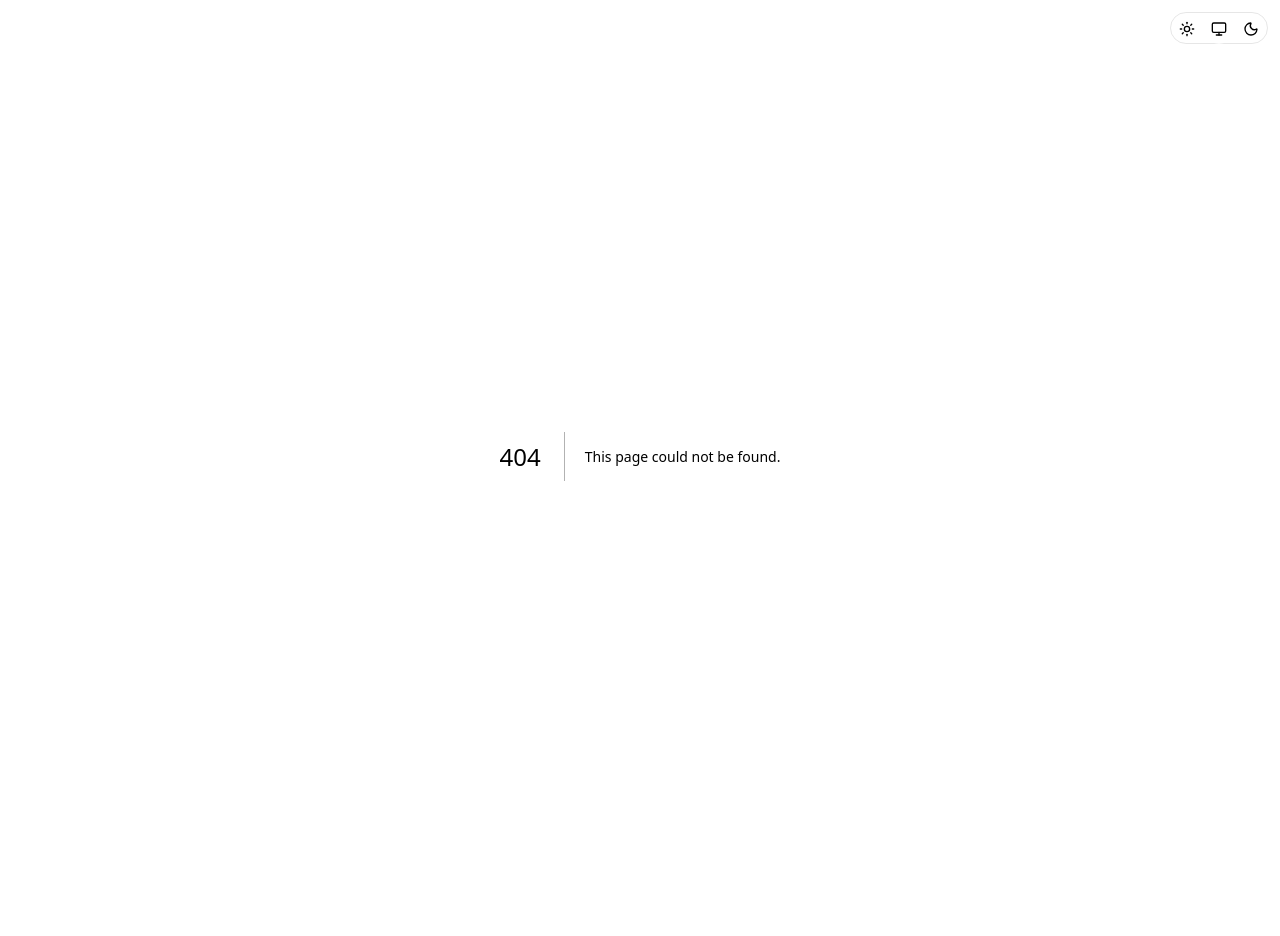
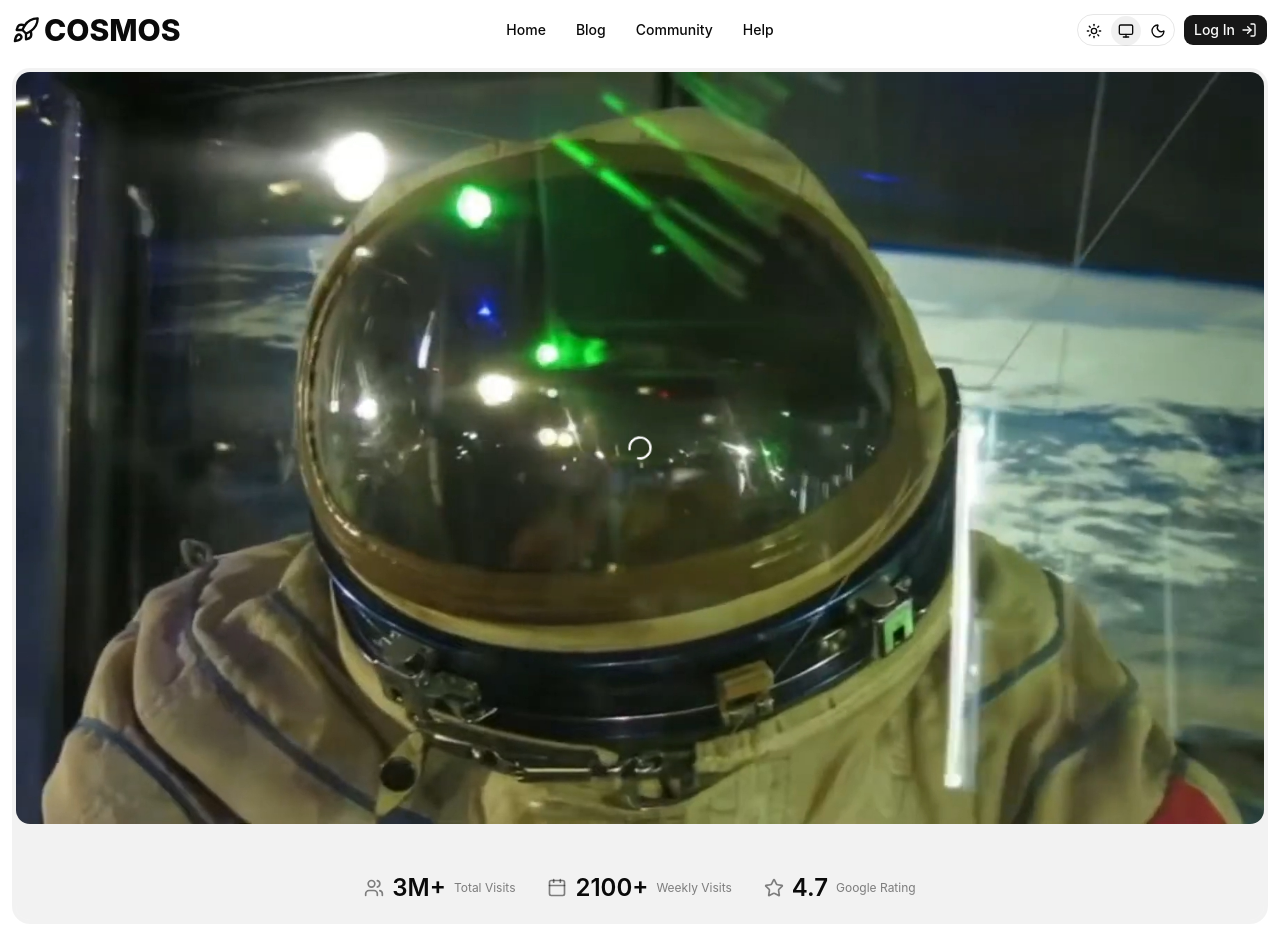
Before and after one commit to AlienTheBetrayer/cosmosmuseum, a Next.js app in the folder app/apps/web/: page /home in a window 1280 px wide. Before the commit this address had no page. Before the commit the page ends 856 px from the top, so only its background shows below. Built offline with nearby package versions, Linux system fonts and the light colour scheme.

Commit message:
youtube player syncing + header better

```diff
--- /dev/null
+++ b/app/apps/web/app/home/page.tsx
@@ -0,0 +1,13 @@
+import { Tags } from "@/components/videoiframe/ui/Tags";
+import BackgroundVideo from "@/components/videoiframe/ui/VideoIFrame";
+
+export default function Home() {
+  return (
+    <div className="w-full h-[110vh] p-4">
+      <div className="flex flex-col gap-2 w-full h-full outline-4 outline-foreground/5 bg-foreground/5 rounded-xl">
+        <BackgroundVideo />
+        <Tags className="grow mx-auto p-4 pt-10" />
+      </div>
+    </div>
+  );
+}
--- a/app/apps/web/app/page.tsx
+++ b/app/apps/web/app/page.tsx
@@ -1,16 +1,3 @@
-import { Tags } from "@/components/videoiframe/ui/Tags";
-import BackgroundVideo from "@/components/videoiframe/ui/VideoIFrame";
+import Home from "@/app/home/page";
 
-export default function Home() {
-  return (
-    <div className="w-full h-[110vh] p-4 overflow-hidden">
-      <div className="grid grid-rows-[9fr_auto] gap-2 w-full h-full outline-4 outline-foreground/5 bg-foreground/5 rounded-xl">
-        <div className="w-full h-full rounded-xl overflow-hidden">
-          <BackgroundVideo />
-        </div>
-
-        <Tags className="grow mx-auto p-4" />
-      </div>
-    </div>
-  );
-}
+export default Home;
--- /dev/null
+++ b/app/apps/web/components/auth/ui/AuthButton.tsx
@@ -0,0 +1,11 @@
+import { Button } from "@/shared/ui";
+import { LogIn } from "lucide-react";
+
+export const AuthButton = () => {
+  return (
+    <Button>
+      <span>Log In</span>
+      <LogIn />
+    </Button>
+  );
+};
--- a/app/apps/web/components/header/ui/Header.tsx
+++ b/app/apps/web/components/header/ui/Header.tsx
@@ -1,12 +1,74 @@
 "use client";
 
+import { AuthButton } from "@/components/auth/ui/AuthButton";
 import { ThemeList } from "@/components/themes/ui/ThemeList";
+import { Button } from "@/shared/ui";
+import { Rocket } from "lucide-react";
+import Link from "next/link";
 
 export const Header = () => {
   return (
-    <header className="sticky top-0 left-0 right-0 p-1 z-1 bg-background/95 backdrop-blur-sm">
-      <nav className="flex w-full mx-auto h-12 p-2 rounded-3xl items-center">
-        <ThemeList className="ml-auto"/>
+    <header className="sticky top-0 left-0 right-0 p-1 z-10 bg-background/95">
+      <nav className="grid grid-cols-3 w-full mx-auto h-12 p-2 rounded-3xl items-center">
+        <Link href="/" className="flex items-center gap-1 justify-self-start">
+          <Rocket className="size-7" />
+          <span className="text-3xl font-extrabold">COSMOS</span>
+        </Link>
+
+        <ul className="flex items-center gap-2 justify-self-center">
+          <li>
+            <Button
+              variant="ghost"
+              render={
+                <Link href="/home">
+                  <span>Home</span>
+                </Link>
+              }
+              nativeButton={false}
+            />
+          </li>
+
+          <li>
+            <Button
+              variant="ghost"
+              render={
+                <Link href="/home">
+                  <span>Blog</span>
+                </Link>
+              }
+              nativeButton={false}
+            />
+          </li>
+
+          <li>
+            <Button
+              variant="ghost"
+              render={
+                <Link href="/home">
+                  <span>Community</span>
+                </Link>
+              }
+              nativeButton={false}
+            />
+          </li>
+
+          <li>
+            <Button
+              variant="ghost"
+              render={
+                <Link href="/home">
+                  <span>Help</span>
+                </Link>
+              }
+              nativeButton={false}
+            />
+          </li>
+        </ul>
+
+        <div className="flex gap-2 items-center justify-self-end">
+          <ThemeList />
+          <AuthButton />
+        </div>
       </nav>
     </header>
   );
--- a/app/apps/web/components/themes/ui/ThemeButton.tsx
+++ b/app/apps/web/components/themes/ui/ThemeButton.tsx
@@ -12,7 +12,7 @@ export const ThemeButton = ({
     <Button
       className={cn(
         "aspect-square rounded-full hover:bg-background/30",
-        isSelected ? "not-hover:bg-background/75" : "",
+        isSelected ? "not-hover:bg-foreground/6" : "",
       )}
       variant="ghost"
       onClick={onClick}
--- a/app/apps/web/components/videoiframe/hooks/useVideoIFrame.ts
+++ b/app/apps/web/components/videoiframe/hooks/useVideoIFrame.ts
@@ -1,12 +1,18 @@
 "use client";
 
-import { useCallback, useMemo, useState } from "react";
+import { useCallback, useEffect, useMemo, useRef, useState } from "react";
 import { YouTubeEvent } from "react-youtube";
 
 export const useVideoIFrame = () => {
+  // states
   const [playing, setPlaying] = useState<boolean>(false);
+
+  // refs
+  const mainPlayer = useRef<YT.Player | null>(null);
+  const ambientPlayer = useRef<YT.Player | null>(null);
+
+  // constants
   const videoId = "2RyoVNMUbpM";
-
   const opts = useMemo(() => {
     return {
       width: "100%",
@@ -27,6 +33,27 @@ export const useVideoIFrame = () => {
     };
   }, [videoId]);
 
+  // syncing
+  useEffect(() => {
+    const interval = setInterval(() => {
+      const main = mainPlayer.current;
+      const ambient = ambientPlayer.current;
+      if (!main || !ambient) return;
+      if (typeof main.getCurrentTime !== "function") return; // guard, player not fully ready
+
+      const mainTime = main.getCurrentTime();
+      const bgTime = ambient.getCurrentTime();
+
+      const drift = Math.abs(mainTime - bgTime);
+      if (drift > 0.35) {
+        ambient.seekTo(mainTime, true);
+      }
+    }, 1000);
+
+    return () => clearInterval(interval);
+  }, []);
+
+  // functions
   const onStateChange = useCallback((event: YouTubeEvent) => {
     event.target.mute();
     event.target.playVideo();
@@ -36,5 +63,23 @@ export const useVideoIFrame = () => {
     }
   }, []);
 
-  return useMemo(() => ({ videoId, opts, onStateChange, playing }), [videoId, opts, onStateChange, playing]);
+  const onMainReady = useCallback((e: YouTubeEvent) => {
+    mainPlayer.current = e.target;
+  }, []);
+
+  const onAmbientReady = useCallback((e: YouTubeEvent) => {
+    ambientPlayer.current = e.target;
+  }, []);
+
+  return useMemo(
+    () => ({
+      videoId,
+      opts,
+      playing,
+      onMainReady,
+      onAmbientReady,
+      onStateChange,
+    }),
+    [videoId, opts, playing, onMainReady, onAmbientReady, onStateChange],
+  );
 };
--- a/app/apps/web/components/videoiframe/ui/VideoIFrame.tsx
+++ b/app/apps/web/components/videoiframe/ui/VideoIFrame.tsx
@@ -8,18 +8,22 @@ import { AnimatePresence, motion } from "motion/react";
 import { cn } from "cn";
 
 export default function BackgroundVideo() {
-  const { opts, playing, onStateChange } = useVideoIFrame();
-  console.log(playing);
+  // logic
+  const { opts, playing, onMainReady, onAmbientReady, onStateChange } =
+    useVideoIFrame();
+
   // jsx
   return (
-    <div className="relative w-full h-full overflow-hidden bg-black">
+    <div className="relative w-full h-full">
       <AnimatePresence>
         {!playing && (
           <motion.div
             initial={{ opacity: 0 }}
             animate={{ opacity: 1 }}
             exit={{ opacity: 0 }}
-            className={"absolute inset-0 pointer-events-none"}
+            className={
+              "absolute inset-0 pointer-events-none rounded-xl overflow-hidden"
+            }
           >
             <Image
               alt="video-preview"
@@ -37,15 +41,26 @@ export default function BackgroundVideo() {
 
       <div
         className={cn(
-          "transition-opacity duration-350 pointer-events-none",
+          "w-full h-full transition-opacity duration-350 pointer-events-none",
           playing ? "opacity-100" : "opacity-0",
         )}
       >
+        <div className="w-full h-full rounded-xl overflow-hidden relative">
+          <YouTube
+            videoId="2RyoVNMUbpM"
+            opts={opts}
+            onStateChange={onStateChange}
+            onReady={onMainReady}
+            className="absolute top-1/2 left-1/2 -translate-x-1/2 -translate-y-1/2 w-[100vw] h-[56.25vw] min-h-[100vh] min-w-[177.77vh] scale-125 z-2"
+          />
+        </div>
+
         <YouTube
           videoId="2RyoVNMUbpM"
           opts={opts}
           onStateChange={onStateChange}
-          className="absolute top-1/2 left-1/2 -translate-x-1/2 -translate-y-1/2 w-[100vw] h-[56.25vw] min-h-[100vh] min-w-[177.77vh] scale-125"
+          onReady={onAmbientReady}
+          className="absolute top-1/2 left-1/2 -translate-x-1/2 -translate-y-1/2 w-[100vw] h-[56.25vw] min-h-[100vh] min-w-[177.77vh] blur-2xl scale-90"
         />
       </div>
     </div>
--- a/app/apps/web/package.json
+++ b/app/apps/web/package.json
@@ -36,6 +36,7 @@
     "@types/node": "26.4.1",
     "@types/react": "19.2.18",
     "@types/react-dom": "19.2.5",
+    "@types/youtube": "^0.3.0",
     "eslint": "10.9.1",
     "typescript": "7.0.2"
   }
--- a/app/apps/web/tsconfig.json
+++ b/app/apps/web/tsconfig.json
@@ -1,6 +1,7 @@
 {
   "extends": "@repo/typescript-config/nextjs.json",
   "compilerOptions": {
+    "types": ["youtube"],
     "plugins": [
       {
         "name": "next"
```
Also changed, not shown: 1 other file (tests, documents, lock files or other folders).
